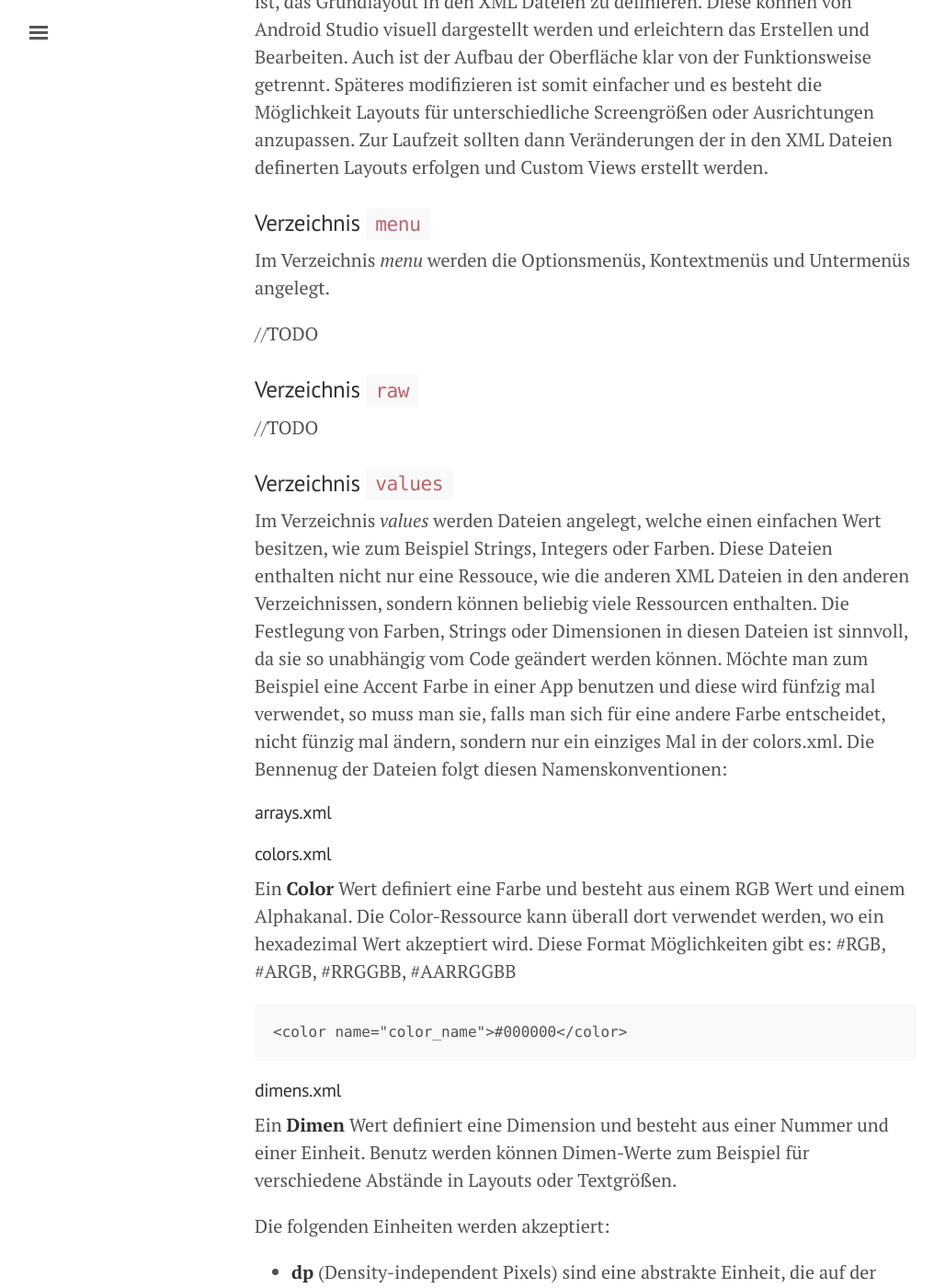
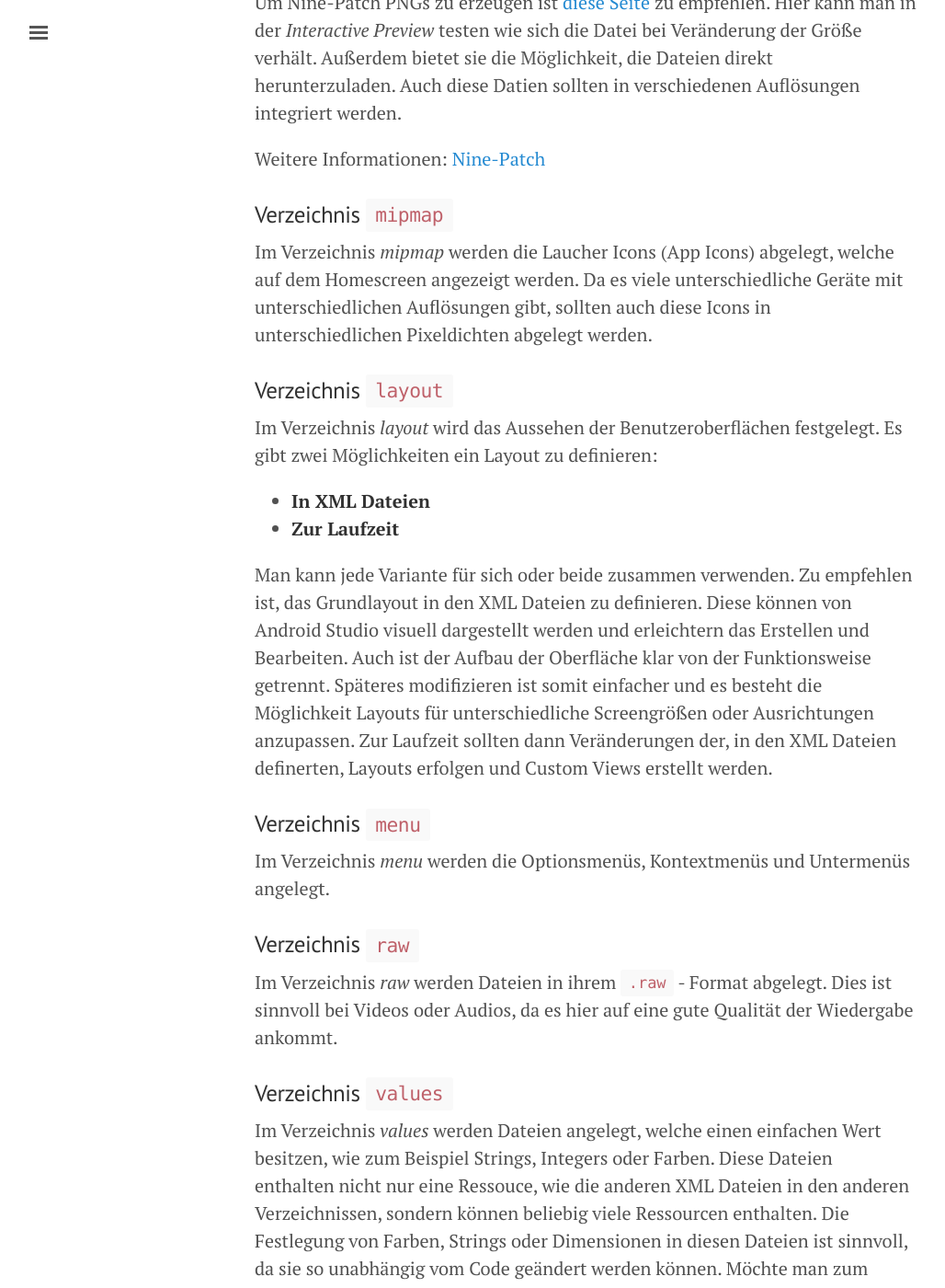
Before and after one commit to JamitLabs/BestPractices, a Jekyll site: the page built from _articles/Android/AN010 Working with Android Studio/0200 File structure.de.md, in a window 1280 px wide and 1400 px high, scrolled down 10361 px. Shown: the whole window at 92% size, without its empty margins (3-1031 px from the left). Built offline with Jekyll 4.4.1, drawn with Linux system fonts in a browser that asks for light colours; some of the changed text lies outside the part shown.

Commit message:
Add java structure section and structural changes

````diff
--- a/_articles/Android/AN010 Working with Android Studio/0200 File structure.de.md
+++ b/_articles/Android/AN010 Working with Android Studio/0200 File structure.de.md
@@ -7,24 +7,28 @@
 author:   Marina Meier
 ---
 
-In diesem Artikel wird ein sinnvoller Aufbau für ein Android Studio Projekt
-dargestellt. Dabei geht es um den von Android vorgebenen Aufbau der `res` - Dateien
-und ein Beispiel für die frei wählbare Struktur der `java` - Dateien.
+In diesem Artikel wird ein sinnvoller Aufbau für ein Android Studio Projekt dargestellt. Dabei geht es um den von Android vorgebenen Aufbau der `res` - Dateien und ein Beispiel für die frei wählbare Struktur der `java` - Dateien.
+
+## Anlegen der `java`- Dateien
+
+Beim Aufbau und Bennenung der `java`- Dateien ist man prinzipiell frei. Es lohnt sich jedoch eine übersichtliche Struktur anzulegen, um schneller im Navigieren zwischen Klassen zu sein.
+
+Strukturbeispiel:
+
+![](../../../public/images/AN010/0200/java_structure_example.png)
+
+* **api**:
+* **utils**:
+* **views**: In das Views Package kommen alle Dateien, die mit dem Aufbau des Layouts zu tun haben (Activities, Fragmente, Dialoge). Innerhalb dieses Packages kann weiter gegliedert werden zum Beispiel nach Teilbereichen der App, sodass zusammengehörige Klassen auch an einem Ort aufzufinden sind.
+
 
 ## Anlegen der `res`(Ressourcen) - Ordner
 
-Im Ressourcen - Verzeichniss werden Inhalte wie zum Beispiel Texte, Bilder, Layouts oder Animationen
-angelegt. Die Plazierung außerhalb des Codes ermöglicht es die Daten unabhängig davon
-bearbeiten zu können.
+Im Ressourcen - Verzeichniss werden Inhalte wie zum Beispiel Texte, Bilder, Layouts oder Animationen angelegt. Die Plazierung außerhalb des Codes ermöglicht es die Daten unabhängig davon bearbeiten zu können.
 
 ![start_structure](../../../public/images/AN010/0200/start_structure.png)
 
-In diesem Beispiel kann man die Unterverzeichnisse sehen, die für ein einfaches Projekt
-benötigt werden. Die Struktur und Benennung der Verzeichnisse ist von Android vorgegeben.
-Innerhalb des `res` -Ordners dürfen sich nur Unterverzeichnisse befinden und keine
-einfachen Dateien. Auch die Benennung der Unterverzeichnisse ist fest vorgegeben,
-da Android sich zur Laufzeit genau die Dateien aus den Ordnern heraus greift, welche
-am Besten zu den Eigenschaften des jeweiligen Gerätes passen.
+In diesem Beispiel kann man die Unterverzeichnisse sehen, die für ein einfaches Projekt benötigt werden. Die Struktur der Verzeichnisse ist von Android vorgegeben. Innerhalb des `res` -Ordners dürfen sich nur Unterverzeichnisse befinden und keine einfachen Dateien. Auch die Benennung der Unterverzeichnisse ist fest vorgegeben, da Android sich zur Laufzeit genau die Dateien aus den Ordnern heraus greift, welche am Besten zu den Eigenschaften des jeweiligen Gerätes passen.
 
 Im Folgenden eine Auflistung der Default Ressourcen.
 
@@ -43,13 +47,9 @@
 
 ### Spezialisierungen
 
- Zusätzlich zu den Default Ressourcen gibt es Spezialisierungen, welche auf genauere
- Geräteeigenschaften eingehen. Zum Beispiel könnte man veschiedene Layouts für verschiedene
- Screengrößen anlegen oder man möchte, dass ein anderes Layout verwendet wird, wenn der
- Benutzer der App in den Landscape Modus wechselt. Für diese Spezialisierungen müssen
- neue Verzeichnisse im `res` -Ordner angelegt werden.
+Zusätzlich zu den Default Ressourcen gibt es Spezialisierungen, welche auf genauere Geräteeigenschaften eingehen. Zum Beispiel könnte man veschiedene Layouts für verschiedene Screengrößen anlegen oder man möchte, dass ein anderes Layout verwendet wird, wenn der Benutzer der App in den Landscape Modus wechselt. Für diese Spezialisierungen müssen neue Verzeichnisse im `res` -Ordner angelegt werden.
 
- ![Beispiel für ein res Verzwichniss mit Spezialisierungsordnern]()
+![Beispiel für ein res Verzeichnis mit Spezialisierungsordnern]()
 
 Folgende Regeln sind dabei zu Beachten:
 
@@ -131,12 +131,7 @@
   Möchte man jedoch die gleiche Datei in beiden Ordnern ablegen, kann sie auch außerhalb definiert werden.
 
 
-Android sucht nach der am Besten zu den Geräteeigenschaften passenden Spezialisierung.
-Falls keine passende gefunden werden kann, wird auf die Default Werte zugegriffen.
-Deshalb ist es wichtig Default Ressourcen anzubieten, sonst stürzt die App ab.
-Genauso ist es wichtig, dass die Dateien in allen Spezialisierungen, sowie dem
-Default Ordner, gleich benannt sind, da die Ressourcen im Code durch IDs angesprochen
-werden.
+Android sucht nach der am Besten zu den Geräteeigenschaften passenden Spezialisierung. Falls keine passende gefunden werden kann, wird auf die Default Werte zugegriffen. Deshalb ist es wichtig Default Ressourcen anzubieten, sonst stürzt die App ab. Genauso ist es wichtig, dass die Dateien in allen Spezialisierungen, sowie dem Default Ordner, gleich benannt sind, da die Ressourcen im Code durch IDs angesprochen werden.
 
 
 ### Unterschied von Animationen im `animator` - Verzeichnis und im `anim `- Verzeichniss
@@ -144,13 +139,7 @@
 In das Verzeichnis `anim` gehören **tween animations**.
 
 
-Bei diesen handelt es sich um die **Standard Animationen** und kann nur auf Views
-angewendet werden. Möglich ist dabei nur die Veränderung der Position (translation),
-die Veränderung der Größe (scale), der Rotation (rotation) und der Durchsichtigkeit (alpha)
-der View. Die Implementierung und der Aufbau ist relativ einfach. Bei der Animation
-wird jedoch nicht das tatsächliche Objekt angepasst, sondern nur der Aubau der View.
-Das kann zum Problem werden, wenn die View klickbar sein soll, da der klickbare
-Bereich während der Animation nicht aktualisiert wird.
+Bei diesen handelt es sich um die **Standard Animationen** und kann nur auf Views angewendet werden. Möglich ist dabei nur die Veränderung der Position (translation), die Veränderung der Größe (scale), der Rotation (rotation) und der Durchsichtigkeit (alpha) der View. Die Implementierung und der Aufbau ist relativ einfach. Bei der Animation wird jedoch nicht das tatsächliche Objekt angepasst, sondern nur der Aubau der View. Das kann zum Problem werden, wenn die View klickbar sein soll, da der klickbare Bereich während der Animation nicht aktualisiert wird.
 
 Weitere Informationen: [Android View Animations](http://developer.android.com/guide/topics/graphics/view-animation.html#tween-animation)
 
@@ -158,21 +147,13 @@
 In das Verzeichnis `animator` gehören **property animations**.
 
 
-Bei diesen Animationen werden die Eigenschaften eines Objects über einen bestimmten
-Zeitraum verändert. In diesem Fall werden die Objekte direkt modifiziert und auch der
-klickbare Bereich würde am Objekt haften, da die Eigenschaften des Zielobjects in Echtzeit
-aktualisiert werden. Diese Art von Animation kann für alle Arten von Objekten verwendet werden,
-nicht nur für Views, und sind insgesamt generischer und flexibler.
+Bei diesen Animationen werden die Eigenschaften eines Objects über einen bestimmten Zeitraum verändert. In diesem Fall werden die Objekte direkt modifiziert und auch der klickbare Bereich würde am Objekt haften, da die Eigenschaften des Zielobjects in Echtzeit aktualisiert werden. Diese Art von Animation kann für alle Arten von Objekten verwendet werden, nicht nur für Views, und sind insgesamt generischer und flexibler.
 
 Weitere Informationen: [Android Property Animation](http://developer.android.com/guide/topics/graphics/prop-animation.html)
 
 ### Verzeichnis `color`
 
-Im Verzeichnis ***color*** werden xml-Dateien angelegt, die eine **Color State List**
-beinhalten. Diese ist ein Objekt, welches man wie eine **color** verwenden kann.
-Hier kann man eine Liste von verschiedenen Farben für verschiedene Zustände definieren,
-wie zum Beispiel *gedrückt*, *im Fokus*, *normal*.
-Wird diese Liste benutzt, werden diese Farben je nach Zustand eingesetzt.
+Im Verzeichnis ***color*** werden xml-Dateien angelegt, die eine **Color State List** beinhalten. Diese ist ein Objekt, welches man wie eine **color** verwenden kann. Hier kann man eine Liste von verschiedenen Farben für verschiedene Zustände definieren, wie zum Beispiel *gedrückt*, *im Fokus*, *normal*. Wird diese Liste benutzt, werden diese Farben je nach Zustand eingesetzt.
 
 Weitere Informationen: [Color State List Resource](http://developer.android.com/guide/topics/resources/color-list-resource.html)
 
@@ -195,15 +176,11 @@
 
 > Wichtig! Direkt im Drawables Verzeichniss sind nur XML files abzulegen. Bilder und Icons sollten sich in auflösungsspezifischen Ordnern befinden.
 
-#### Bilder für unterschiedliche Pixeldichten anlegen.
+#### Bilder für unterschiedliche Pixeldichten anlegen
 
-Da Android auf vielen unterschiedlichen Geräten mit verschiedenen Pixeldichten läuft,
-ist es wichtig, dass die Auflösung von Bildern oder Icons auf diese Größe abgestimmt ist.
-Nur so kann man eine positive Nutzererfahrung garantieren.
+Da Android auf vielen unterschiedlichen Geräten mit verschiedenen Pixeldichten läuft, ist es wichtig, dass die Auflösung von Bildern oder Icons auf diese Größe abgestimmt ist. Nur so kann man eine positive Nutzererfahrung garantieren.
 
-Es gibt sechs allgmeine Pixeldichten. Sind Bilder oder Icons in unterschiedlichen Dichten angelegt,
-entscheidet Android je nach Eigenschaften des Gerätes welches Bild oder Icon mit welcher
-Dichte angezeigt werden soll.
+Es gibt sechs allgmeine Pixeldichten. Sind Bilder oder Icons in unterschiedlichen Dichten angelegt, entscheidet Android je nach Eigenschaften des Gerätes welches Bild oder Icon mit welcher Dichte angezeigt werden soll.
 
 * ldpi (low) ~120dpi
 * mdpi (medium) ~160dpi
@@ -212,12 +189,9 @@
 * xxhdpi (extra-extra-high) ~480dpi
 * xxxhdpi (extra-extra-extra-high) ~640dpi
 
-Damit Android das richtige Bild auswählen kann, muss die vorgegebene Ordnerstruktur stimmen.
-Zusätzlich zu dem Default Drawable Ordner müssen sich mindestens drei weitere Ordner
-in dem `res`-Verzeichnis befinden. Die Bennenung ist wie folgt: `drawable-hdpi, drawable-mdpi, ... `.
-Diese Ordner werden in Android Studio erstmal nicht angezeigt. Erst wenn man Bilder
-oder Icons zu den einzelnen Ordnern hinzufügt, erscheint *unten gezeigte* Struktur.
-Jedes Bild oder Icon sollte dabei in allen Ordnern den gleichen Namen tragen.
+Damit Android das richtige Bild auswählen kann, muss die vorgegebene Ordnerstruktur stimmen. Zusätzlich zu dem Default Drawable Ordner müssen sich mindestens drei weitere Ordner in dem `res`-Verzeichnis befinden. Die Bennenung ist wie folgt: `drawable-hdpi, drawable-mdpi, ... `.
+
+// (Diese Ordner werden in Android Studio erstmal nicht angezeigt. Erst wenn man Bilder oder Icons zu den einzelnen Ordnern hinzufügt, erscheint *unten gezeigte* Struktur. Jedes Bild oder Icon sollte dabei in allen Ordnern den gleichen Namen tragen.)
 
 ![density_exaxmple](../../../public/images/AN010/0200/density_example.png)
 
@@ -230,32 +204,22 @@
 * xxhdpi (3,0x)
 * xxxhdpi (4,0x)
 
-Man kann sich die Bilder in verschiedenen Auflösungen auch auf [dieser Seite](https://romannurik.github.io/AndroidAssetStudio/icons-generic.html#source.space.trim=1&source.space.pad=0&size=99&padding=0&color=33b5e5%2C0&name=ic_dsc_6895)
-berechnen lassen. Nach dem Auswählen eines Bildes oder Icons, können noch weitere
-Einstellungen getroffen werden, wie zum Beispiel Anpassungen der Größe oder des Paddings.
-Hier kann man sich auch die generierten Dateien herunterladen. Diese befinden sich
-in der oben geschriebenen Ordnerstruktur, müssen jedoch in das Android Studio Projekt kopiert werden.
+Man kann sich die Bilder in verschiedenen Auflösungen auch auf [dieser Seite](https://romannurik.github.io/AndroidAssetStudio/icons-generic.html#source.space.trim=1&source.space.pad=0&size=99&padding=0&color=33b5e5%2C0&name=ic_dsc_6895) berechnen lassen. Nach dem Auswählen eines Bildes oder Icons, können noch weitere Einstellungen getroffen werden, wie zum Beispiel Anpassungen der Größe oder des Paddings. Hier kann man sich auch die generierten Dateien herunterladen. Diese befinden sich in der oben beschriebenen Ordnerstruktur, müssen jedoch in das Android Studio Projekt kopiert werden.
 
 
-Möchte man Bilder oder Icons einsetzten, die nur in einer Auflösung vorkommen sollen,
-werden diese im Ordner `drawable-nodpi` abgelegt.
+Möchte man Bilder oder Icons einsetzten, die nur in einer Auflösung vorkommen sollen, werden diese im Ordner `drawable-nodpi` abgelegt.
 
 Weitere Informationen: [Supporting Multiple Screens](http://developer.android.com/guide/practices/screens_support.html#xxxhdpi-note)
 
 
 #### Nine-Patch Files
 
-Ein Nine-Patch ist eine PNG Bild, welches sich je nach Größe des zur Verfügung
-stehenden Platzes anpasst. Typischerweise verwendet man so ein Bild als Hintergrund,
-wenn die Höhe oder die Breite des Bildes an die Bildschirmgröße angepasst werden soll.
-Dazu sollte das Bild jedoch strechbare Flächen besitzen, die erweitert werden können.
+Ein Nine-Patch ist eine PNG Bild, welches sich je nach Größe des zur Verfügung stehenden Platzes anpasst. Typischerweise verwendet man so ein Bild als Hintergrund, wenn die Höhe oder die Breite des Bildes an die Bildschirmgröße angepasst werden soll. Dazu sollte das Bild jedoch strechbare Flächen besitzen, die erweitert werden können.
 
 ![nine_patch_example](../../../public/images/AN010/0200/nine_patch_example.png)
 *Gutes Beispiel Nine Patch Datei*
 
-In diesem Beispiel möchte man als Hintergrund einen roten Rahmen mit weißem Inhalt verwenden.
-Der Text ist nicht Teil des Bildes, sondern soll den Inhalt der über dem Hintergrund liegt veranschaulichen.
-Die weiße Fläche im Inneren und auch der Rahmen sind strechbare Flächen.
+In diesem Beispiel möchte man als Hintergrund einen roten Rahmen mit weißem Inhalt verwenden. Der Text ist nicht Teil des Bildes, sondern soll den Inhalt der über dem Hintergrund liegt veranschaulichen. Die weiße Fläche im Inneren und auch der Rahmen sind strechbare Flächen.
 
 
 ![nine_patch_example_two](../../../public/images/AN010/0200/nine_patch_example_two.png)
@@ -264,8 +228,7 @@
 ![nine_patch_example_three](../../../public/images/AN010/0200/nine_patch_example_three.png)
 *Weiteres Beispiel*
 
-Ändert sich nun der Platz, der dem Bild zur Verfügung steht, so wird die Datei diesem angepasst.
-Der innere weiße Inhalt wird vergrößert oder verkleinert und auch der Rahmen passt sich den Verhältnissen an.
+Ändert sich nun der Platz, der dem Bild zur Verfügung steht, so wird die Datei diesem angepasst. Der innere weiße Inhalt wird vergrößert oder verkleinert und auch der Rahmen passt sich den Verhältnissen an.
 
 ![nine_patch_bad_example](../../../public/images/AN010/0200/nine_patch_bad_example.png)
 *Schlechtes Beispiel Nine Patch Datei*
@@ -273,14 +236,9 @@
 ![nine_patch_bad_example_two](../../../public/images/AN010/0200/nine_patch_bad_example_two.png)
 *Schlechtes Beispiel Nine Patch Datei*
 
-Nicht geeignet für Nine-Patch Dateien sind Photos oder Bilder mit Texten, da diese
-nicht strechbar sind und verzogen werden.
+Nicht geeignet für Nine-Patch Dateien sind Photos oder Bilder mit Texten, da diese nicht strechbar sind und verzogen werden.
 
-Um Nine-Patch PNGs zu erzeugen ist [diese Seite](https://romannurik.github.io/AndroidAssetStudio/nine-patches.html)
-zu empfehlen. Hier kann man in der *Interactive Preview* testen wie sich die
-Datei bei Veränderung der Größe verhält. Außerdem bietet sie die Möglichkeit,
-die Dateien direkt herunterzuladen. Auch diese Datien sollten in verschiedenen
-Auflösungen integriert werden.
+Um Nine-Patch PNGs zu erzeugen ist [diese Seite](https://romannurik.github.io/AndroidAssetStudio/nine-patches.html) zu empfehlen. Hier kann man in der *Interactive Preview* testen wie sich die Datei bei Veränderung der Größe verhält. Außerdem bietet sie die Möglichkeit, die Dateien direkt herunterzuladen. Auch diese Datien sollten in verschiedenen Auflösungen integriert werden.
 
 Weitere Informationen: [Nine-Patch](http://developer.android.com/guide/topics/resources/drawable-resource.html#NinePatch)
 
@@ -288,26 +246,17 @@
 
 ### Verzeichnis `mipmap`
 
-Im Verzeichnis *mipmap* werden die Icons abgelegt, welche von Launcher Apps (Homescreen Replacements)
-verwendet werden.
-
-//TODO was genau bedeutet das?
+Im Verzeichnis *mipmap* werden die Laucher Icons (App Icons) abgelegt, welche auf dem Homescreen angezeigt werden. Da es viele unterschiedliche Geräte mit unterschiedlichen Auflösungen gibt, sollten auch diese Icons in unterschiedlichen Pixeldichten abgelegt werden.
 
 
 ### Verzeichnis `layout`
 
-Im Verzeichnis *layout* wird das Aussehen der Benutzeroberflächen festgelegt. Es gibt
-zwei Möglichkeiten ein Layout zu definieren:
+Im Verzeichnis *layout* wird das Aussehen der Benutzeroberflächen festgelegt. Es gibt zwei Möglichkeiten ein Layout zu definieren:
 
 * **In XML Dateien**
 * **Zur Laufzeit**
 
-Man kann jede Variante für sich oder beide zusammen verwenden.
-Zu empfehlen ist, das Grundlayout in den XML Dateien zu definieren. Diese können von
-Android Studio visuell dargestellt werden und erleichtern das Erstellen und Bearbeiten.
-Auch ist der Aufbau der Oberfläche klar von der Funktionsweise getrennt. Späteres modifizieren
-ist somit einfacher und es besteht die Möglichkeit Layouts für unterschiedliche Screengrößen oder Ausrichtungen anzupassen.
-Zur Laufzeit sollten dann Veränderungen der in den XML Dateien definerten Layouts erfolgen und Custom Views erstellt werden.
+Man kann jede Variante für sich oder beide zusammen verwenden. Zu empfehlen ist, das Grundlayout in den XML Dateien zu definieren. Diese können von Android Studio visuell dargestellt werden und erleichtern das Erstellen und Bearbeiten. Auch ist der Aufbau der Oberfläche klar von der Funktionsweise getrennt. Späteres modifizieren ist somit einfacher und es besteht die Möglichkeit Layouts für unterschiedliche Screengrößen oder Ausrichtungen anzupassen. Zur Laufzeit sollten dann Veränderungen der, in den XML Dateien definerten, Layouts erfolgen und Custom Views erstellt werden.
 
 
 
@@ -315,31 +264,21 @@
 
 Im Verzeichnis *menu* werden die Optionsmenüs, Kontextmenüs und Untermenüs angelegt.
 
-//TODO
-
 ### Verzeichnis `raw`
 
-//TODO
+Im Verzeichnis *raw* werden Dateien in ihrem `.raw` - Format abgelegt. Dies ist sinnvoll bei Videos oder Audios, da es hier auf eine gute Qualität der Wiedergabe ankommt.
 
 ### Verzeichnis `values`
 
-Im Verzeichnis *values* werden Dateien angelegt, welche einen einfachen Wert besitzen,
-wie zum Beispiel Strings, Integers oder Farben. Diese Dateien enthalten nicht nur eine Ressouce,
-wie die anderen XML Dateien in den anderen Verzeichnissen, sondern können beliebig
-viele Ressourcen enthalten.
-Die Festlegung von Farben, Strings oder Dimensionen in diesen Dateien ist sinnvoll,
-da sie so unabhängig vom Code geändert werden können. Möchte man zum Beispiel eine Accent
-Farbe in einer App benutzen und diese wird fünfzig mal verwendet, so muss man sie,
-falls man sich für eine andere Farbe entscheidet, nicht fünzig mal ändern, sondern
-nur ein einziges Mal in der colors.xml.
+Im Verzeichnis *values* werden Dateien angelegt, welche einen einfachen Wert besitzen, wie zum Beispiel Strings, Integers oder Farben. Diese Dateien enthalten nicht nur eine Ressouce, wie die anderen XML Dateien in den anderen Verzeichnissen, sondern können beliebig viele Ressourcen enthalten. Die Festlegung von Farben, Strings oder Dimensionen in diesen Dateien ist sinnvoll, da sie so unabhängig vom Code geändert werden können. Möchte man zum Beispiel eine Accent Farbe in einer App benutzen und diese wird fünfzig mal verwendet, so muss man sie, falls man sich für eine andere Farbe entscheidet, nicht fünzig mal ändern, sondern nur ein einziges Mal in der colors.xml.
+
 Die Bennenug der Dateien folgt diesen Namenskonventionen:
 
 #### arrays.xml
+
 #### colors.xml
 
-Ein **Color** Wert definiert eine Farbe und besteht aus einem RGB Wert und einem
-Alphakanal. Die Color-Ressource kann überall dort verwendet werden, wo ein hexadezimal Wert akzeptiert wird.
-Diese Format Möglichkeiten gibt es: #RGB, #ARGB, #RRGGBB, #AARRGGBB
+Ein **Color** Wert definiert eine Farbe und besteht aus einem RGB Wert und einem Alphakanal. Die Color-Ressource kann überall dort verwendet werden, wo ein hexadezimal Wert akzeptiert wird. Diese Format Möglichkeiten gibt es: #RGB, #ARGB, #RRGGBB, #AARRGGBB
 
 ```
 <color name="color_name">#000000</color>
@@ -347,25 +286,17 @@
 
 #### dimens.xml
 
-Ein **Dimen** Wert definiert eine Dimension und besteht aus einer Nummer und
-einer Einheit. Benutz werden können Dimen-Werte zum Beispiel für verschiedene
-Abstände in Layouts oder Textgrößen.
+Ein **Dimen** Wert definiert eine Dimension und besteht aus einer Nummer und einer Einheit. Benutz werden können Dimen-Werte zum Beispiel für verschiedene Abstände in Layouts oder Textgrößen.
 
 Die folgenden Einheiten werden akzeptiert:
 
-* **dp** (Density-independent Pixels) sind eine abstrakte Einheit, die auf der
-Pixeldichte des Screens beruht. Auf einem 160 dpi screen ist 1 dp ungefähr gleich 1px.
-Ist die Pixeldichte höher oder niedriger wird die Anzahl der Pixel, die einem dp
-entsprechen, im Verhältnis angepasst.
+* **dp** (Density-independent Pixels) sind eine abstrakte Einheit, die auf der Pixeldichte des Screens beruht. Auf einem 160 dpi screen ist 1 dp ungefähr gleich 1px. Ist die Pixeldichte höher oder niedriger wird die Anzahl der Pixel, die einem dp entsprechen, im Verhältnis angepasst.
 
-* **sp** (Scale-independent Pixel) funktionieren gleich wie *dp*, kann jedoch aber
-durch die Schriftgrößen Präferenzen des Benutzers angepasst werden. Daher ist es
-sinnvoll diese Einheit für Schriftgrößen einzusetzten.
+* **sp** (Scale-independent Pixel) funktionieren gleich wie *dp*, kann jedoch aber durch die Schriftgrößen Präferenzen des Benutzers angepasst werden. Daher ist es sinnvoll diese Einheit für Schriftgrößen einzusetzten.
 
 * **pt** (Points) 1/72 of an inch, basierend auf der physikalischen Größe des Screens.
 
-* **px** (Pixel) ist relativ zu den Pixeln eines Screen. Dies ist nicht zu empfehlen,
-da jedes Gerät eine andere Auflösung hat und die Darstellung somit sehr kompliziert wird.
+* **px** (Pixel) ist relativ zu den Pixeln eines Screen. Dies ist nicht zu empfehlen, da jedes Gerät eine andere Auflösung hat und die Darstellung somit sehr kompliziert wird.
 
 * **mm** (Milimeter) ist relativ zur physikalischen Größe des Screens.
 * **in** (Inches) ist relativ zru physikalischen Größe des Screens.
@@ -394,13 +325,7 @@
 
 #### styles.xml
 
-Ein **Style** Wert definiert das Format und das Aussehen für eine View oder eine
-komplette Activity oder Applikation.
-
-
-
-
-
+Ein **Style** Wert definiert das Format und das Aussehen für eine View oder eine komplette Activity oder Applikation.
 
 ### Verzeichnis `xml`
 
````
Also changed, not shown: public/images/AN010/0200/java_structure_example.png (added).
